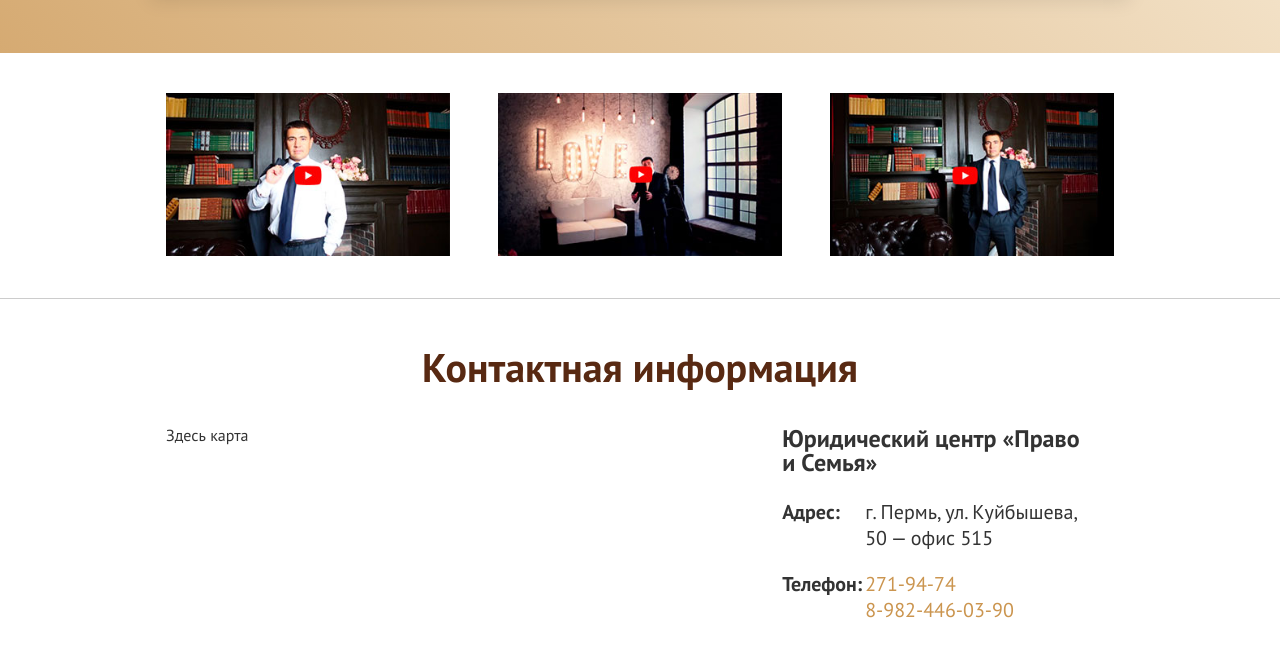
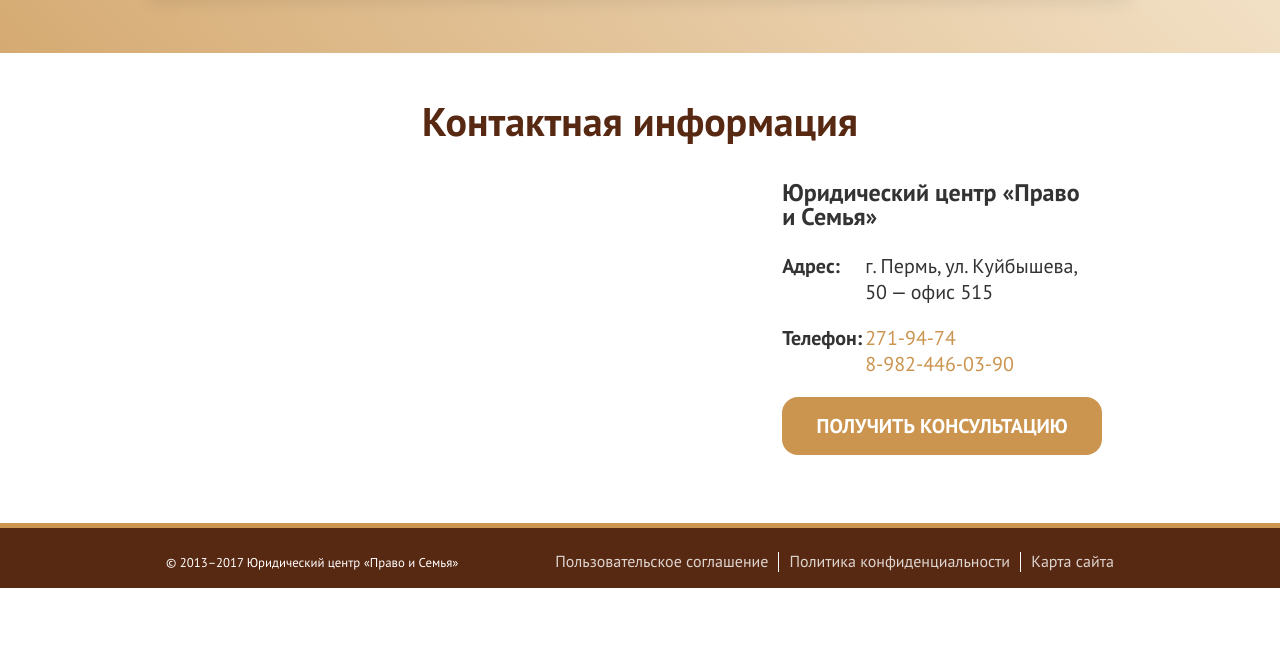
Before and after one commit to ponomarev-iv/pravo59, a website: page _dev/index.html in a window 1280 px wide. Shown: the part 2997-3654 px from the top of the page. After the commit the page ends 3585 px from the top, so only its background shows below. Drawn offline with nearby package versions, Linux system fonts and the light colour scheme; files that its build step writes are made by us from their sources; files whose address does not match are found by name.

Commit message:
Добавли карту и футер

```diff
--- a/_dev/index.html
+++ b/_dev/index.html
@@ -52,7 +52,7 @@
     </div>
 </header>
 <!-- END header -->
-<div id="page-wrap">
+<noindex id="page-wrap">
     <!-- START heroSection -->
     <section class="hero">
         <div class="container">
@@ -204,23 +204,6 @@
     </section>
     <!-- END promoSection -->
 
-    <!-- START videoSection -->
-    <section class="video">
-        <div class="container">
-            <div class="video__item">
-
-                <div onclick="$(this).replaceWith('<iframe width=\'100%\' height=\'100%\' src=\'https://www.youtube.com/embed/LQG4OFDY7yc?autoplay=1&amp;rel=0&amp;controls=0&amp;showinfo=0\' frameborder=\'0\' allowfullscreen></iframe><br/>');"><img src="img/video-prev-1.jpg" width="100%"/></div>
-            </div>
-            <div class="video__item">
-                <div onclick="$(this).replaceWith('<iframe width=\'100%\' height=\'100%\' src=\'https://www.youtube.com/embed/FRXJ4tb2p0A?autoplay=1&amp;controls=0&amp;showinfo=0\' frameborder=\'0\' allowfullscreen></iframe><br/>');"><img src="img/video-prev-2.jpg" width="100%"/></div>
-            </div>
-            <div class="video__item">
-                <div onclick="$(this).replaceWith('<iframe width=\'100%\' height=\'100%\' src=\'https://www.youtube.com/embed/bbVWx0CdX6Q?autoplay=1&amp;controls=0&amp;showinfo=0\' frameborder=\'0\' allowfullscreen></iframe><br/>');"><img src="img/video-prev-3.jpg" width="100%"/></div>
-            </div>
-        </div>
-    </section>
-    <!-- END videoSection -->
-
     <!-- START contact -->
     <section class="contact">
         <div class="container">
@@ -228,7 +211,8 @@
 
             <div class="contact__wrap">
                 <div class="contact__map">
-                    Здесь карта
+                    <script type="text/javascript" charset="utf-8" async
+                            src="https://api-maps.yandex.ru/services/constructor/1.0/js/?um=constructor%3A20baf32ab088af06bd11731ff6836854a162b96b6c414dad8efbb639b42dbc27&amp;width=100%25&amp;height=400&amp;lang=ru_RU&amp;scroll=true"></script>
                 </div>
                 <div class="contact__info">
                     <h4 class="contact__title">Юридический центр &laquo;Право и&nbsp;Семья&raquo;</h4>
@@ -241,7 +225,6 @@
                         </div>
                     </div>
                     <div class="contact__data-row">
-
                         <div class="contact__data-info">
                             Телефон:
                         </div>
@@ -250,14 +233,34 @@
                             <a href="tel:+79824460390">8-982-446-03-90</a>
                         </div>
                     </div>
+                    <div class="contact__data-row">
+                        <a href="#" class="button">Получить консультацию</a>
+                    </div>
                 </div>
             </div>
         </div>
     </section>
     <!-- END contact -->
 
+    <!-- START footer -->
+    <footer class="footer">
+        <div class="container">
+            <div class="footer__col">
+                <p class="copyright">
+                    &copy;&nbsp;2013&ndash;2017 Юридический центр &laquo;Право и&nbsp;Семья&raquo;
+                </p>
+            </div>
+            <div class="footer__col">
+                <a href="#" class="footer__link">Пользовательское соглашение</a>
+                <a href="#" class="footer__link">Политика конфиденциальности</a>
+                <a href="#" class="footer__link">Карта сайта</a>
+            </div>
+        </div>
+    </footer>
+    <!-- END footer -->
 
-</div>
+
+</noindex>
 
 <script src="js/jquery-3.2.1.min.js"></script>
 <script src="https://cdnjs.cloudflare.com/ajax/libs/gsap/1.20.2/plugins/CSSPlugin.min.js"></script>
--- a/_dev/scss/all.scss
+++ b/_dev/scss/all.scss
@@ -9,6 +9,7 @@
 //@import "inc/fonts";
 @import "inc/layout";
 @import "inc/typo";
+@import "inc/ui";
 @import "inc/header";
 @import "inc/menu";
 @import "inc/hero";
@@ -17,5 +18,6 @@
 @import "inc/promo";
 @import "inc/video";
 @import "inc/contact";
+@import "inc/footer";
 
 @import "inc/helpers";
--- /dev/null
+++ b/_dev/scss/inc/_ui.scss
@@ -0,0 +1,26 @@
+/**
+ * Created by Pompo on 05.10.2017.
+ */
+.button{
+  text-decoration: none;
+  background-color: #cb954f;
+  text-align: center;
+  display: block;
+  padding: .8em;
+  font-size: 1em;
+  text-transform: uppercase;
+  border-radius: .8em;
+  max-width: 320px;
+  font-weight: 700;
+  color: #fff;
+  transition: box-shadow ease .3s;
+
+  @include respondTo(small){
+    max-width: none;
+    font-size: 1em;
+  }
+
+  &:hover{
+    box-shadow: 0 4px 8px rgba(0,0,0,.2);
+  }
+}
--- /dev/null
+++ b/_dev/scss/inc/footer.scss
@@ -0,0 +1,52 @@
+/**
+ * Created by Pompo on 05.10.2017.
+ */
+.footer{
+  background-color: #582912;
+  color: #fff;
+  padding: 1.5em 0 1em;
+  border-top: 5px solid #cb954f;
+
+  & .container{
+    display: flex;
+    align-items: baseline;
+    justify-content: space-between;
+  }
+
+  &__col{
+    display: flex;
+
+
+    &:first-of-type{
+      margin-right: 5%;
+    }
+  }
+
+  &__list{
+    list-style: none;
+  }
+
+  &__link{
+    text-decoration: none;
+    padding: 0 10px;
+    line-height: 1.2;
+    border-right: 1px solid #fff;
+    color: rgba(#fff,.8);
+    transition: opacity ease-out .33s;
+
+    &:last-of-type{
+      padding-right: 0;
+      border-right: none;
+    }
+
+    &:hover{
+      text-decoration: underline;
+      color: rgba(#fff,1);
+    }
+  }
+}
+
+.copyright{
+  color: #fff;
+  font-size: .8em;
+}
```
Also changed, not shown: public/index.html (+24 -21 lines), _dev/img/promo-img.png, public/css/all.css, public/img/promo-img.png.
